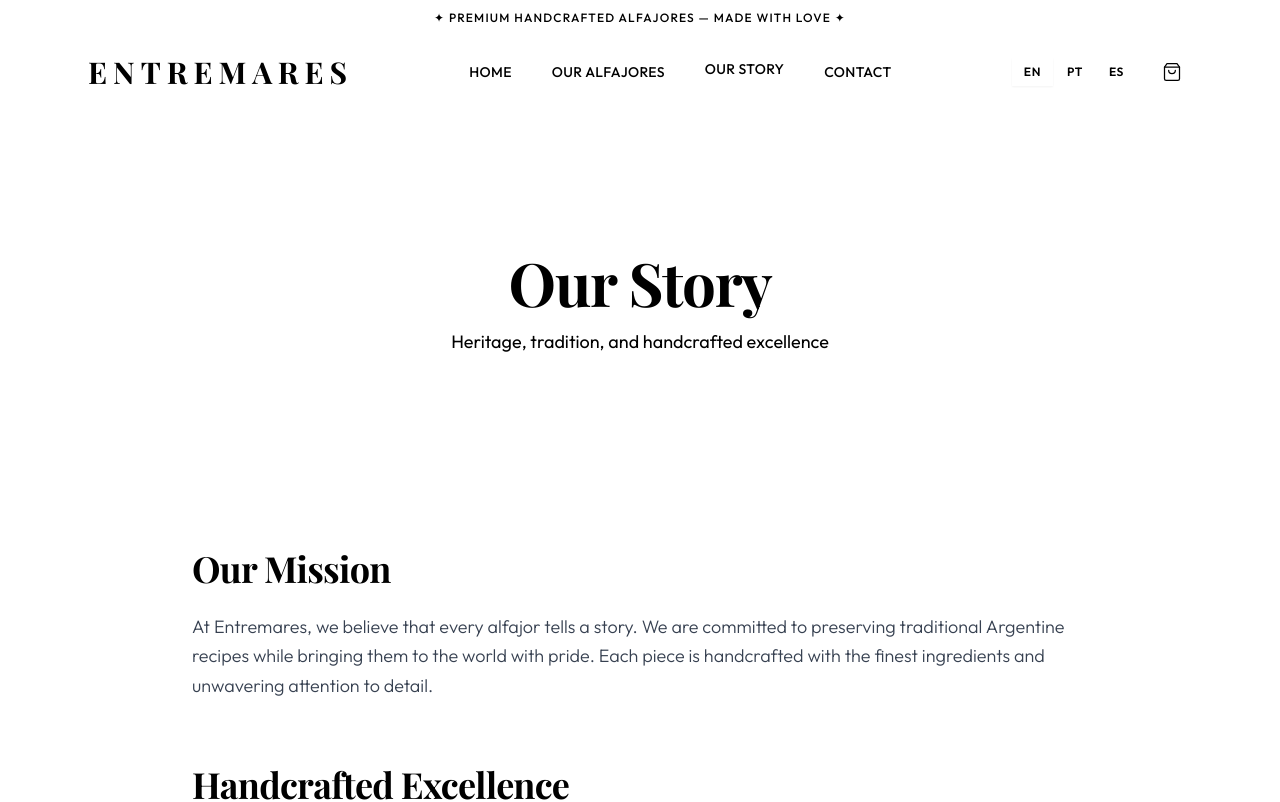
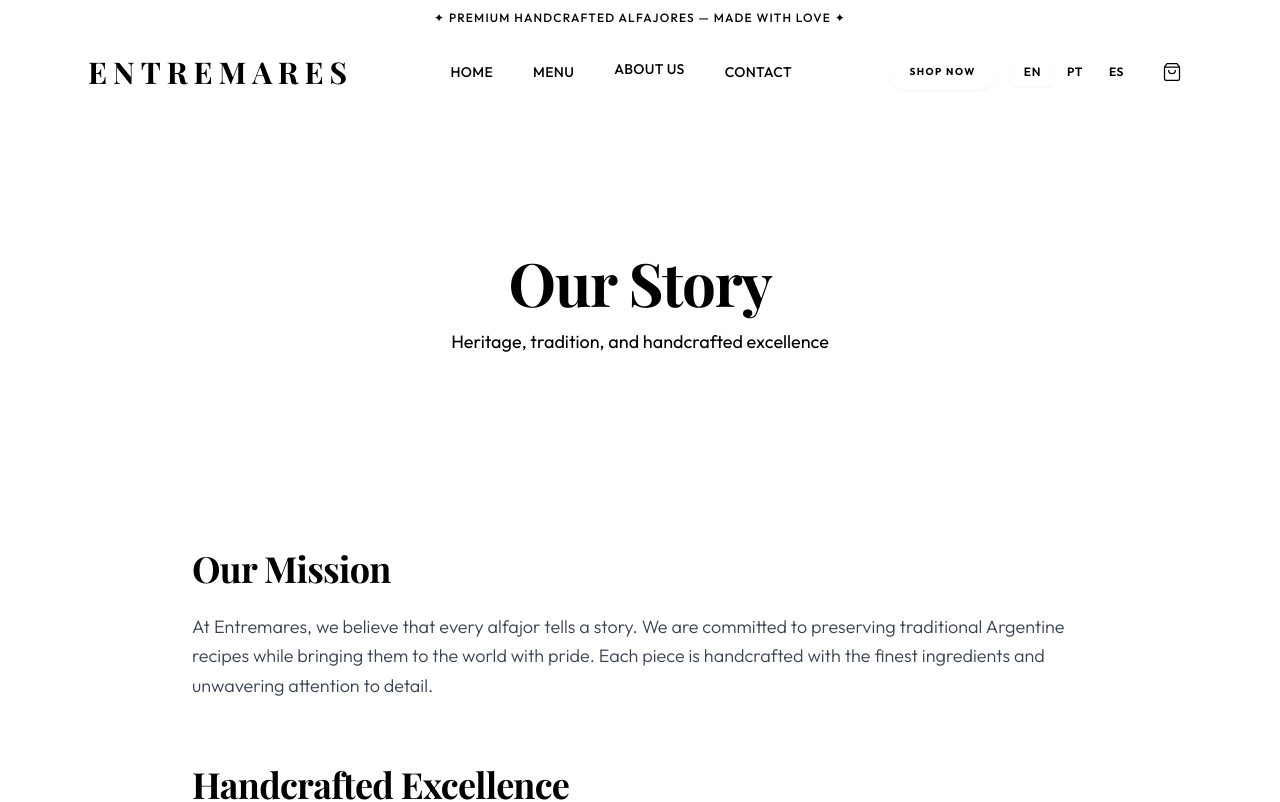
Before and after one commit to Jon-human-in-the-loop/entremares-web, a Next.js app: page /en/about in a window 1280 px wide. Shown: the top 802 px of the page. Built offline with nearby package versions, Linux system fonts and the light colour scheme; a web font is replaced by a local one.

Commit message:
UI: Finalized translations, header buttons, and hero title positioning

```diff
--- a/src/components/Header.tsx
+++ b/src/components/Header.tsx
@@ -72,6 +72,12 @@
 
         {/* Right Side */}
         <div className="flex items-center gap-3">
+          <Link
+            href="/gift-packs"
+            className="hidden md:flex items-center justify-center font-sans font-bold text-[10px] tracking-[0.15em] uppercase bg-dark-brown text-cream px-5 py-2.5 rounded-full hover:bg-earth-brown transition-all duration-300 shadow-sm"
+          >
+            {t('buyNow')}
+          </Link>
           <LanguageSwitcher />
           <CartIndicator />
 
--- a/src/i18n/messages/en.json
+++ b/src/i18n/messages/en.json
@@ -1,9 +1,10 @@
 {
   "nav": {
-    "home": "Home",
-    "giftPacks": "Our Alfajores",
-    "about": "Our Story",
-    "contact": "Contact",
+    "home": "HOME",
+    "giftPacks": "MENU",
+    "about": "ABOUT US",
+    "contact": "CONTACT",
+    "buyNow": "SHOP NOW",
     "announcement": "✦ Premium Handcrafted Alfajores — Made with Love ✦"
   },
   "hero": {
--- a/src/i18n/messages/es.json
+++ b/src/i18n/messages/es.json
@@ -1,9 +1,10 @@
 {
   "nav": {
-    "home": "Inicio",
-    "giftPacks": "Nuestros Alfajores",
-    "about": "Nuestra Historia",
-    "contact": "Contacto",
+    "home": "INICIO",
+    "giftPacks": "MENÚ",
+    "about": "SOBRE NOSOTROS",
+    "contact": "CONTACTO",
+    "buyNow": "COMPRAR AHORA",
     "announcement": "✦ Alfajores Premium Artesanales — Hechos con Amor ✦"
   },
   "hero": {
--- a/src/i18n/messages/pt.json
+++ b/src/i18n/messages/pt.json
@@ -1,9 +1,10 @@
 {
   "nav": {
-    "home": "Início",
-    "giftPacks": "Os Nossos Alfajores",
-    "about": "A Nossa História",
-    "contact": "Contacto",
+    "home": "INÍCIO",
+    "giftPacks": "MENU",
+    "about": "SOBRE NÓS",
+    "contact": "CONTACTO",
+    "buyNow": "COMPRAR AGORA",
     "announcement": "✦ Alfajores Premium Artesanais — Feitos com Amor ✦"
   },
   "hero": {
```
